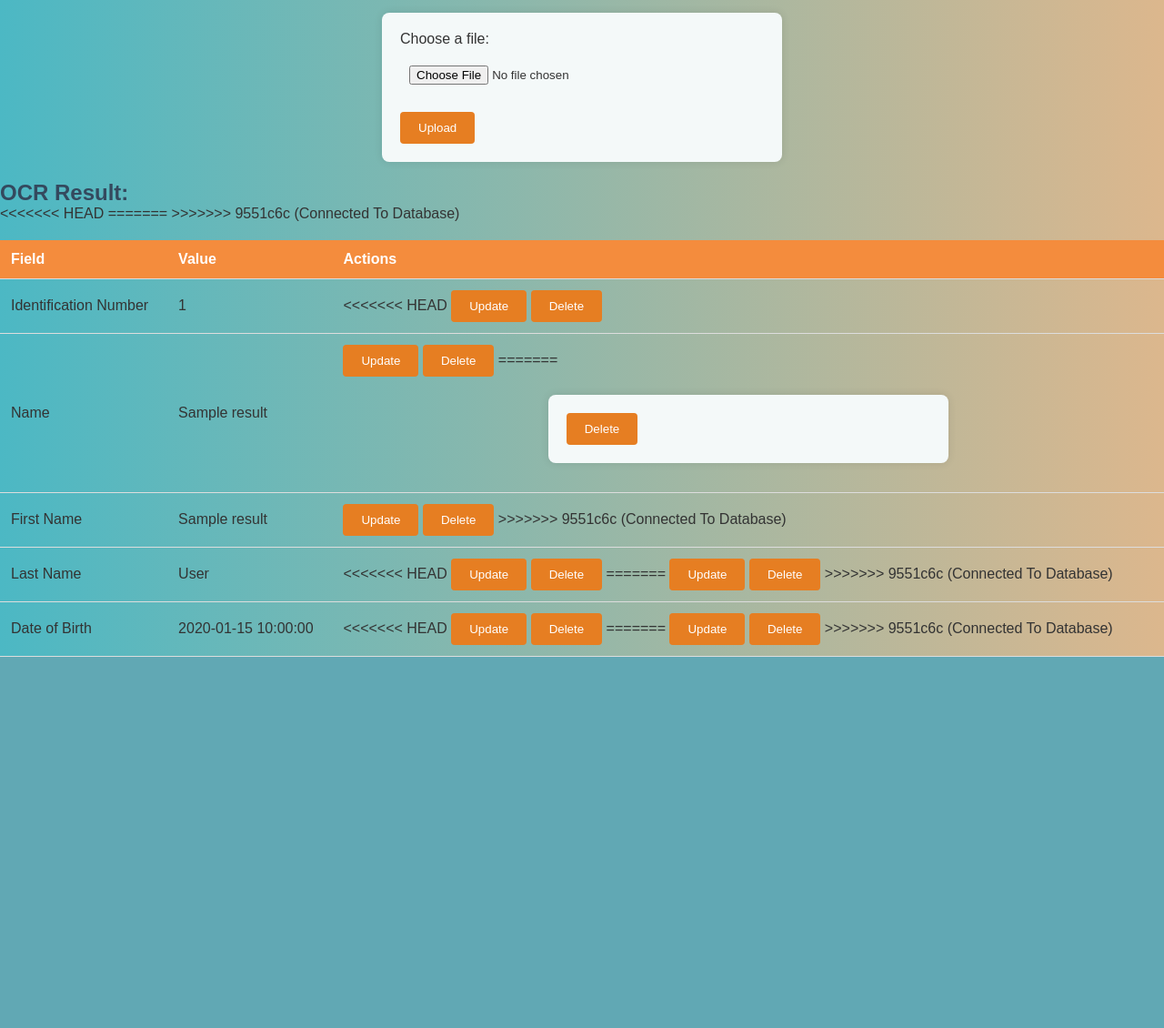
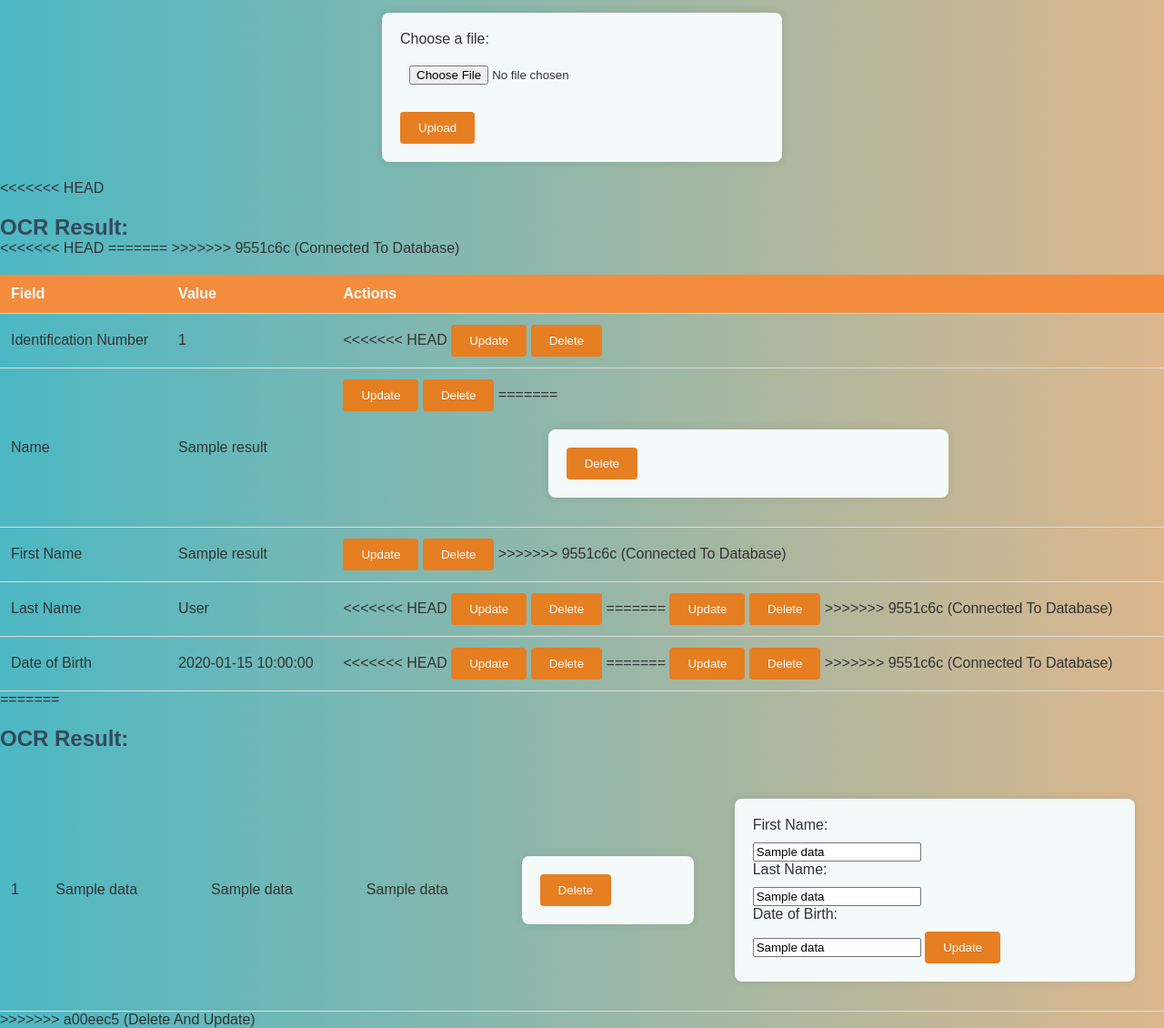
Before and after one commit to anmolgupta8/Thai-ID-OCR-App, a Python web app: template templates/index.html in a window 1280 px wide. Shown: the part 165-1295 px from the top of the page at 91% size. Before the commit the page ends 887 px from the top, so only its background shows below. Run offline with Jinja, Linux system fonts and the light colour scheme; the template is opened without the code that fills it: most values are stand-ins (such as "Sample title", 1, 10 or a date in 2020).

Commit message:
Delete And Update

```diff
--- a/templates/index.html
+++ b/templates/index.html
@@ -23,6 +23,7 @@
         <button type="submit">Upload</button>
     </form>
 
+<<<<<<< HEAD
 {% if result %}
 <h2>OCR Result:</h2>
 <table>
@@ -102,6 +103,92 @@
     </tr>
 </table>
 {% endif %}
+=======
+    <!-- ... (existing code)
+
+    {% if result %}
+    <h2>OCR Result:</h2>
+    <table>
+        <tr>
+            <th>Field</th>
+            <th>Value</th>
+        </tr>
+        <tr>
+            <td>Identification Number</td>
+            <td>{{ result.text.identification_number }}</td>
+        </tr>
+        <tr>
+            <td>First Name</td>
+            <td>{{ result.text.name }}</td>
+        </tr>
+        <tr>
+            <td>Last Name</td>
+            <td>{{ result.text.last_name }}</td>
+        </tr>
+        <tr>
+            <td>Date of Birth</td>
+            <td>{{ result.text['date_of_birth'] }}</td>
+        </tr>
+    </table>
+
+    <table>
+        <tr>
+            <td>Identification Number</td>
+            <td>First Name</td>
+            <td>Last Name</td>
+            <td>Date Of Birth</td>
+        </tr>
+        {% for d in result.data %}
+        <tr>
+            <td>{{d.0}}</td>
+            <td>{{d.1}}</td>
+            <td>{{d.2}}</td>
+            <td>{{d.3}}</td>
+        </tr>
+        {% endfor %}
+    </table>
+
+    {% endif %} -->
+
+
+    {% if result %}
+    <h2>OCR Result:</h2>
+    <table>
+        <!-- ... (existing code) -->
+        {% for d in result.data %}
+        <tr>
+            <td>{{d.0}}</td>
+            <td>{{d.1}}</td>
+            <td>{{d.2}}</td>
+            <td>{{d.3}}</td>
+            <td>
+                <!-- Delete Form -->
+                <form action="/delete" method="post">
+                    <input type="hidden" name="identification_number" value="{{ d.0 }}">
+                    <button type="submit">Delete</button>
+                </form>
+            </td>
+            <td>
+                <!-- Update Form -->
+                <form action="/update" method="post">
+                    <input type="hidden" name="identification_number" value="{{ d.0 }}">
+                    <label for="first_name">First Name:</label>
+                    <input type="text" name="first_name" value="{{ d.1 }}" required>
+                    <label for="last_name">Last Name:</label>
+                    <input type="text" name="last_name" value="{{ d.2 }}" required>
+                    <label for="date_of_birth">Date of Birth:</label>
+                    <input type="text" name="date_of_birth" value="{{ d.3 }}" required>
+                    <button type="submit">Update</button>
+                </form>
+            </td>
+        </tr>
+        {% endfor %}
+    </table>
+
+    {% endif %}
+
+
+>>>>>>> a00eec5 (Delete And Update)
 
 </body>
 </html>
```
Also changed, not shown: app.py (+68 -23 lines).
